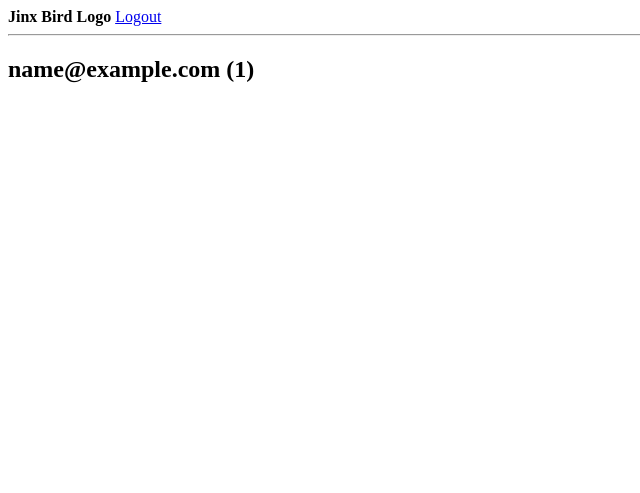
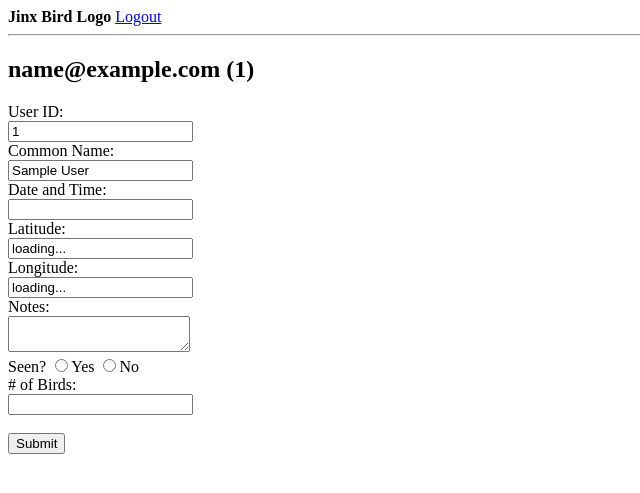
Before and after one commit to juliaberk/jinxbird, a Flask app: template templates/user.html in a window 1280 px wide. Shown: the top 493 px of the page, without its empty margins (0-640 px from the left). Run offline with Flask 2, Linux system fonts and the light colour scheme; the template is opened without the code that fills it: values that come from a table or form of the project are taken from there, others are empty; the visitor is signed in with stand-in values (Sample User, id 1); data comes from the database, SQL or seed files in the repository; some libraries are stand-ins or nearby versions.

Commit message:
Started fixing user records

```diff
--- a/server.py
+++ b/server.py
@@ -3,20 +3,20 @@
 from flask import Flask, redirect, request, render_template, session, jsonify, flash
 from flask_debugtoolbar import DebugToolbarExtension
 from jinja2 import StrictUndefined
-from ebird_api import *
 
 from model import connect_to_db, db, User, Record, Species
 
+import os
 import json
 import requests
-
+import datetime
 
 app = Flask(__name__)
 app.jinja_env.undefined = StrictUndefined
 app.jinja_env.auto_reload = True
 
 # Required to use Flask sessions and the debug toolbar
-app.secret_key = "asdsd8765453fsdfal"
+app.secret_key = "asdsd87aj8665axnk75fsdfal"
 
 # eBird API key, to be moved eventually into ebird_api.py
 API_TOKEN = os.environ['ebird_API']
@@ -92,12 +92,6 @@ def request_ebird(species_id, lat, lng):
 
     return ebird_json
 
-    # print(response.text)
-
-    # build your own dictionary and then jsonify this
-    # return json
-
-
 
 # EXISTING USER - ROUTES ########################################################
 
@@ -148,11 +142,16 @@ def user_list():
 
 @app.route("/users/<int:user_id>")
 def user_detail(user_id):
-    """Show info about user."""
+    """Show info/records from user, let them make new records"""
 
     # Show all of a user's records
-    # user = User.query.options(db.joinedload('records')).get(user_id)
-    return render_template("user.html", user=user)
+    user = User.query.options(db.joinedload('records')).get(user_id)
+
+    # We need datetime for user to make a new record
+    user_datetime = datetime.datetime.now().strftime("%Y-%m-%d %H:%M")
+
+
+    return render_template("user.html", user=user, user_datetime=user_datetime)
 
 
 @app.route('/logout')
--- /dev/null
+++ b/static/js/geolocation.js
@@ -0,0 +1,37 @@
+// <!-- The sauce for this geolocation: -->
+// <!-- http://html5doctor.com/finding-your-position-with-geolocation/-->
+
+if (navigator.geolocation) {
+  var timeoutVal = 10 * 1000 * 1000;
+  navigator.geolocation.getCurrentPosition(
+    displayPosition,
+    displayError
+  );
+}
+// enableHighAccuracy: true, timeout: timeoutVal, maximumAge: 0
+else {
+  alert("Geolocation is not supported by this browser");
+}
+
+// Create a global variable that we can bind lat/long to
+let coordinates;
+
+function displayPosition(position) {
+  // this function pulls the lat and long out of position
+  var lat = position.coords.latitude;
+  var lng = position.coords.longitude;
+
+  // Put the values in the hidden(?) form
+  // In user.html, this fills the visible lat/lng fields in the record form
+  $("#lat").attr("value", lat);
+  $("#lng").attr("value", lng);
+}
+
+function displayError(error) {
+  var errors = {
+    1: 'Permission denied',
+    2: 'Position unavailable',
+    3: 'Request timeout'
+  };
+  alert("Error: " + errors[error.code]);
+}
--- a/static/js/main.js
+++ /dev/null
@@ -1 +0,0 @@
-"use strict";
--- a/templates/base.html
+++ b/templates/base.html
@@ -5,6 +5,7 @@
 
       <!-- CSS will go here -->
 
+      <script src="https://code.jquery.com/jquery-1.10.2.js"></script>
   </head>
 
   <body>
@@ -29,8 +30,5 @@
 
     {% endblock %}
 
-<!-- I want my Javascript to be in it's own file when shit's working -->
-  <!-- <script src="static/js/main.js"></script> -->
-
   </body>
 <!-- </html> -->
--- a/templates/user.html
+++ b/templates/user.html
@@ -1,8 +1,37 @@
 {% extends 'base.html' %}
 {% block content %}
 
-  <h2>{{ user.email }} ({{ user.user_id }})</h2>
+<h2>{{ user.email }} ({{ user.user_id }})</h2>
+
+<!-- The lat and long come from geolocation.js -->
+<!-- Needs to disable # of birds field if not seen -->
+<!-- Drop down of form for submitting new user -->
+<form action="" id="record">
+    User ID:<br>
+        <input type="text" name="user_id" value="{{ user.user_id }}"><br>
+    Common Name:<br>
+        <input type="text" name="common_name" value="{{ session.get("common_name") }}"><br>
+    Date and Time:<br>
+        <input type="text" name="datetime" value="{{user_datetime}}"><br>
+    Latitude:<br>
+        <input type="text" name="datetime" id="lat" value="loading..."><br>
+    Longitude:<br>
+        <input type="text" name="datetime" id="lng" value="loading..."><br>
+    Notes:<br>
+        <textarea name="notes"></textarea>
+    <br>Seen?
+        <input type="radio" name="seen" value="True">Yes</input>
+        <input type="radio" name="seen" value="False">No</input>
+    <br># of Birds:<br>
+        <input type="text" name="lastname" value=""><br>
+
+    <br><input type="submit" value="Submit">
+</form>
 
 <!-- List of records will go here -->
 
+
+<!-- Geolocation for the records form -->
+<script src="/static/js/geolocation.js"></script>
+
 {% endblock %}
```
Also changed, not shown: ebird_api.py (deleted, +0 -35 lines), seed.py (+27 -9 lines), templates/index.html (+1 -44 lines), templates/map.html (+57 -9 lines), static/js/birds.js (deleted), 1 other file.
